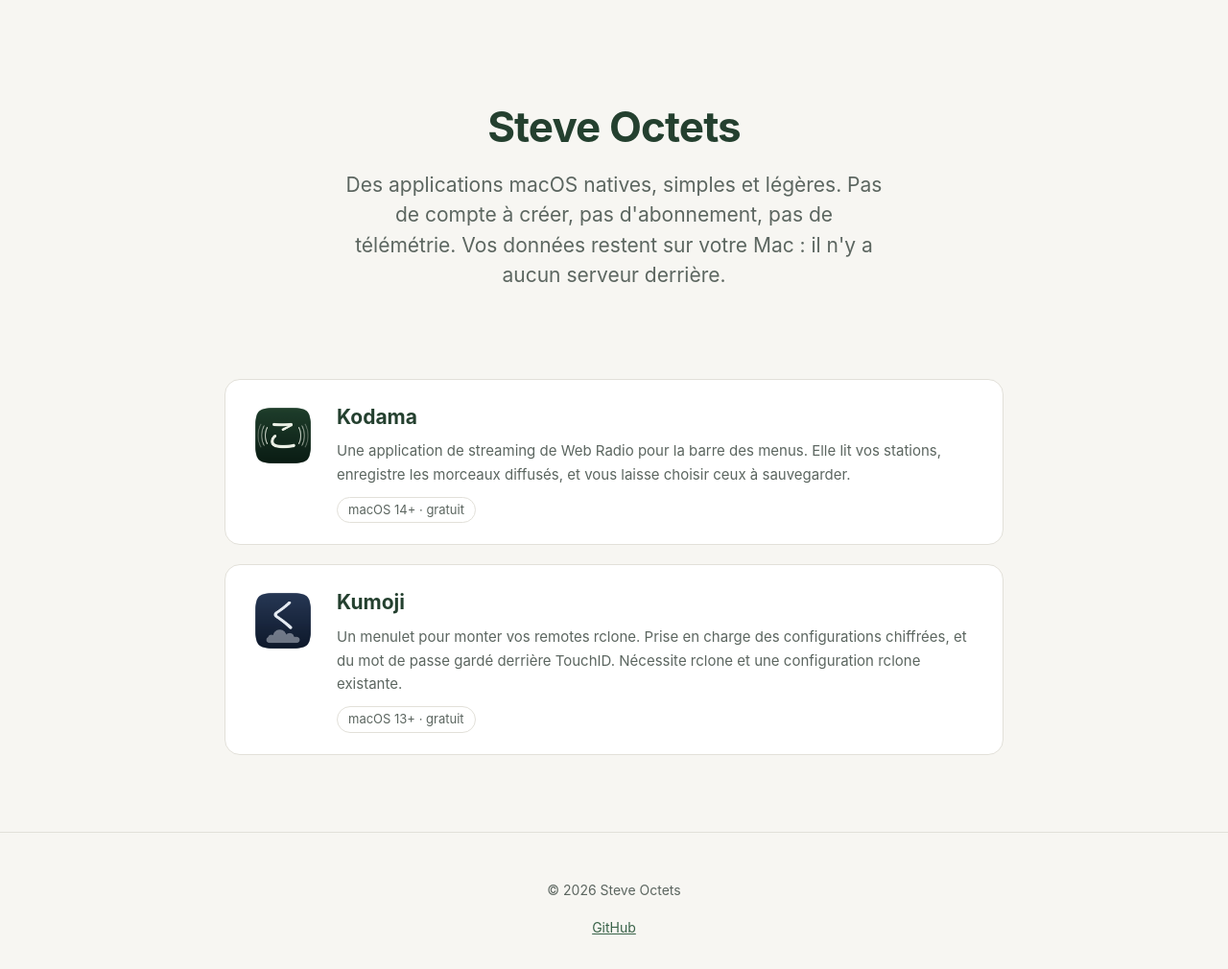
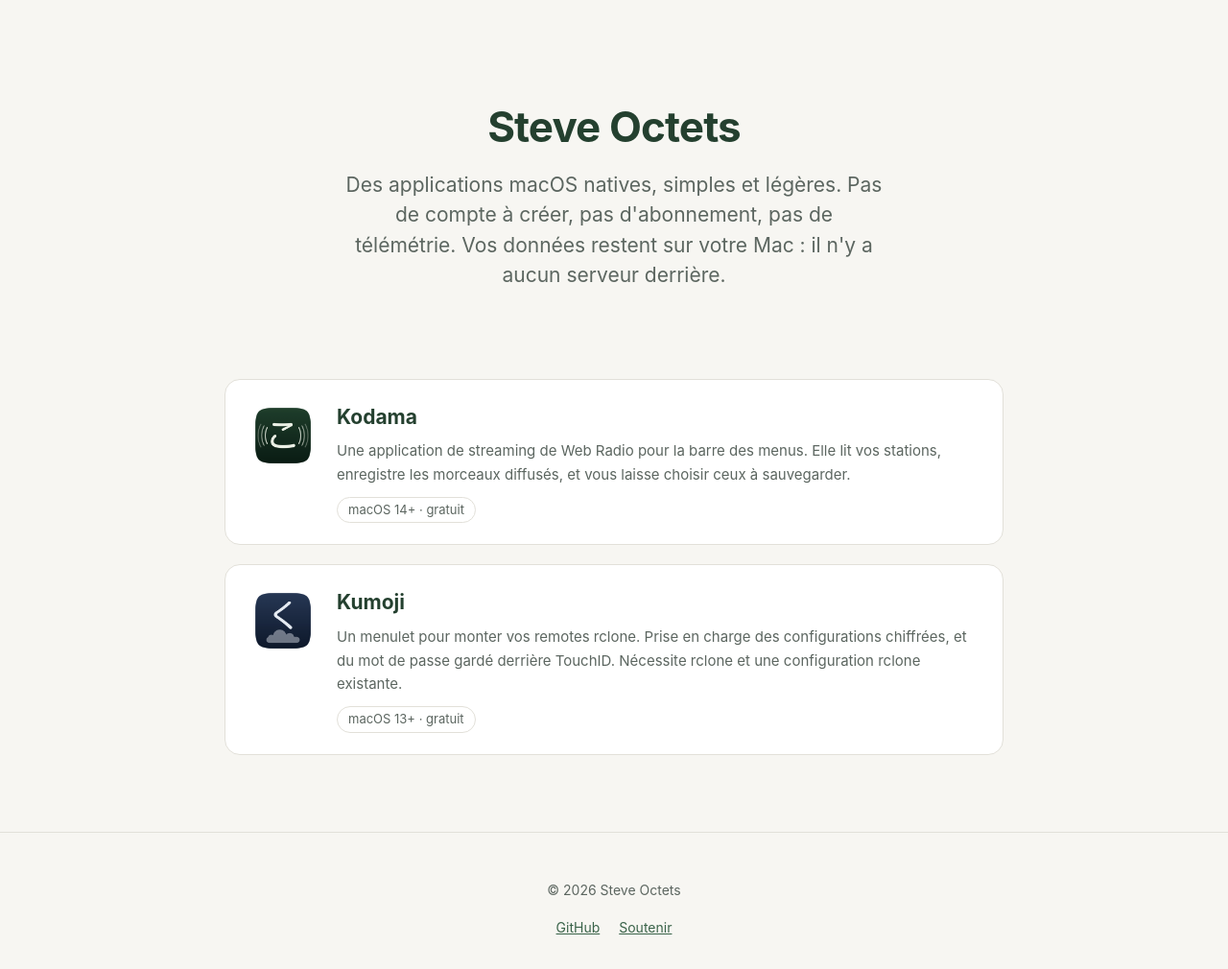
Before and after one commit to steveoctets/steveoctets.github.io, a plain HTML site: page index.html in a window 1280 px wide. Shown: the whole page at 96% size. Drawn offline with Linux system fonts and the light colour scheme.

Commit message:
Un lien « Soutenir » dans les pieds de page
Ko-fi, don ponctuel. Dans le pied de page et nulle part ailleurs : c'est là
qu'on cherche ce genre de chose, et le seul endroit où il ne s'interpose pas.

```diff
--- a/index.html
+++ b/index.html
@@ -58,7 +58,7 @@
 
 <footer>
     <p>© 2026 Steve Octets</p>
-    <p><a href="https://github.com/steveoctets">GitHub</a></p>
+    <p><a href="https://github.com/steveoctets">GitHub</a><a href="https://ko-fi.com/steveoctets">Soutenir</a></p>
 </footer>
 
 </body>
```
